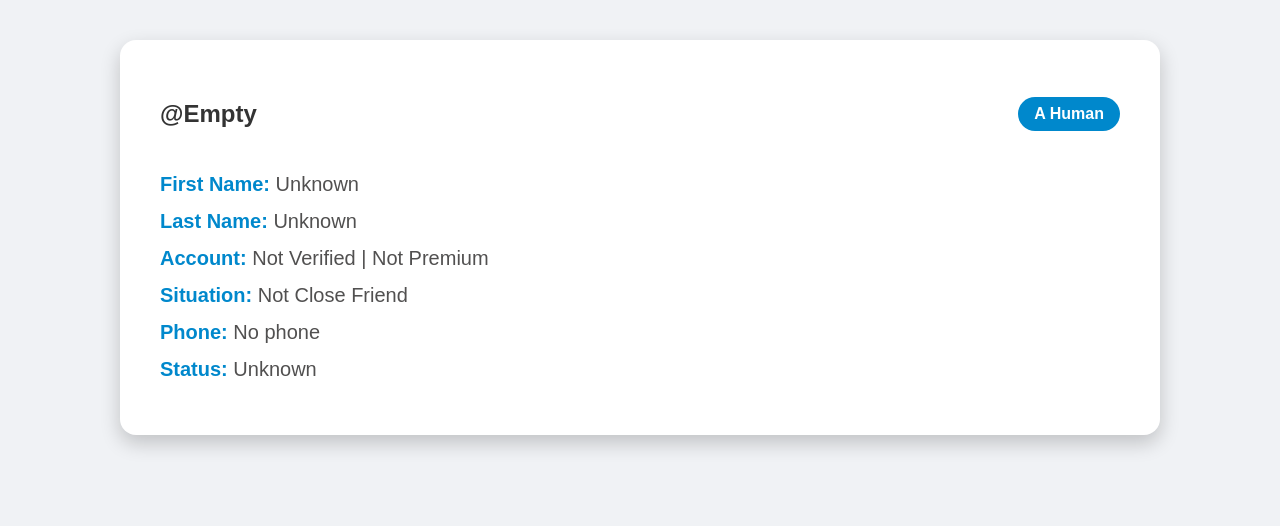
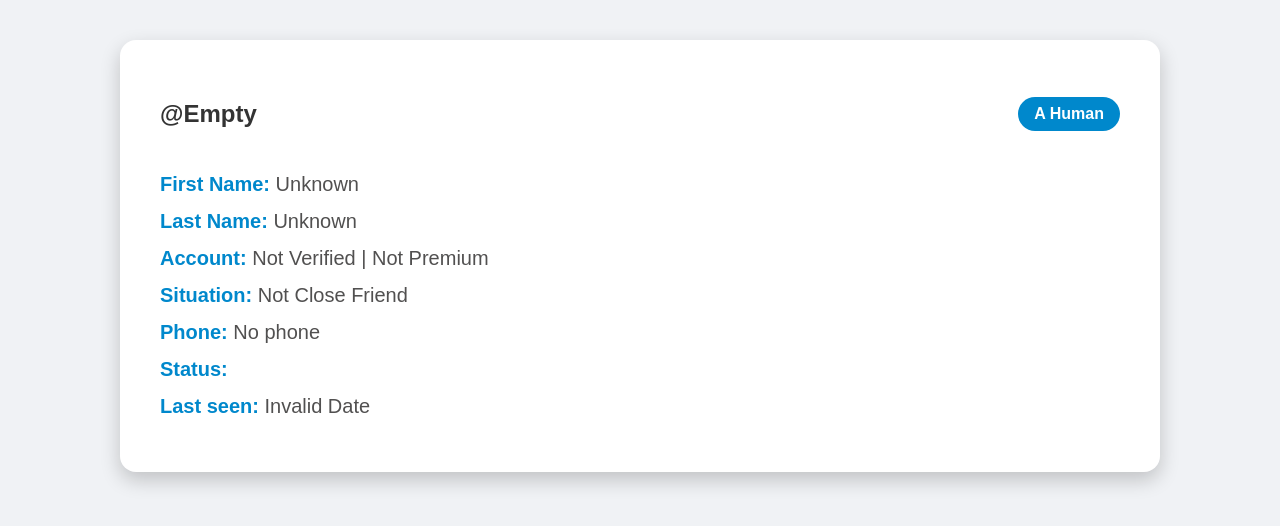
Before and after one commit to MOAD-Mekki/tracer-project, a React (Vite) app: page /select in a window 1280 px wide. Shown: the top 526 px of the page. Built offline with nearby package versions, Linux system fonts and the light colour scheme.

Commit message:
statuts modif

```diff
--- a/src/select/Select.jsx
+++ b/src/select/Select.jsx
@@ -11,11 +11,9 @@ export default function Select({ data }) {
     : "Not Close Friend";
   const username = data?.result?.username || "Empty";
   const phone = data?.result?.phone || "No phone";
-  const dataStatus = data?.result?.status?.className;
-  let status = "Unknown";
-  if (dataStatus === "userStatusRecently") status = "Recently online";
-  else if (dataStatus === "userStatusOnline") status = "User online";
-  else if (dataStatus === "userStatusOffline") status = "User offline";
+  const status = data?.result?.status?.className;
+  const lastOnline = new Date(data?.result?.status?.wasOnline * 1000);
+
   return (
     <div className="select-page">
       <div className="user">
@@ -42,6 +40,9 @@ export default function Select({ data }) {
           <p>
             <strong>Status:</strong> {status}
           </p>
+          <p>
+            <strong>Last seen:</strong> {lastOnline.toString()}
+          </p>
         </div>
       </div>
     </div>
```
